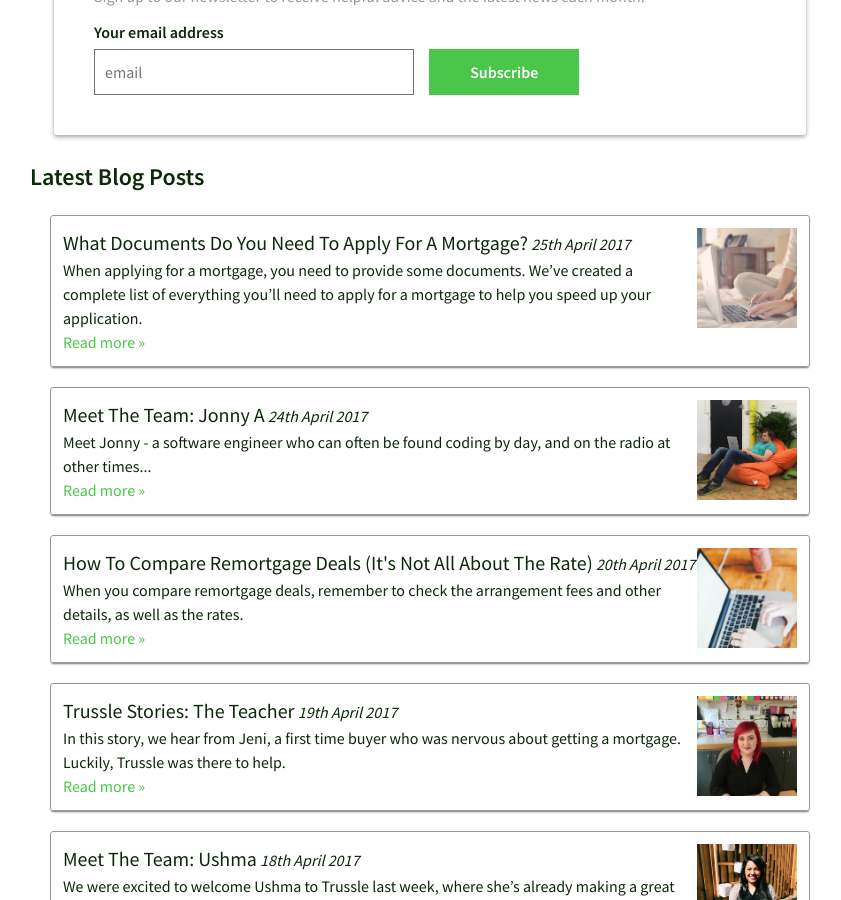
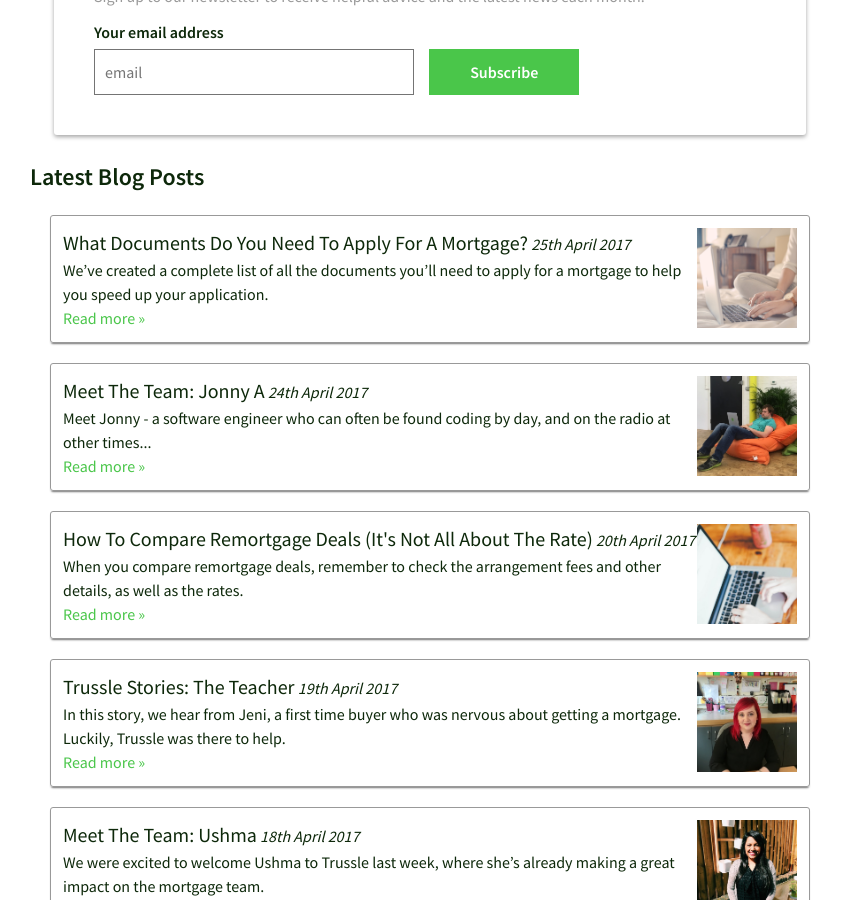
Before and after one commit to olitrussle/blog, a Jekyll site: the page built from index.html, in a window 1280 px wide and 900 px high, scrolled down 363 px. Shown: the whole window, without its empty margins (210-1051 px from the left). Built offline with Jekyll 4.4.1, drawn with Linux system fonts in a browser that asks for light colours; comment, search, counter and statistics services are not loaded.

Commit message:
Updated 2017-04-25-what-documents-do-you-need-for-a-mortgage.md

```diff
--- a/_posts/2017-04-25-what-documents-do-you-need-for-a-mortgage.md
+++ b/_posts/2017-04-25-what-documents-do-you-need-for-a-mortgage.md
@@ -3,9 +3,8 @@
 layout: post
 title: What Documents Do You Need To Apply For A Mortgage?
 excerpt: >-
-  When applying for a mortgage, you need to provide some documents. We’ve
-  created a complete list of everything you’ll need to apply for a mortgage to
-  help you speed up your application.
+  We’ve created a complete list of all the documents you’ll need to apply for a
+  mortgage to help you speed up your application.
 thumbnail_filename: documentsmortgagesquare.jpg
 author: Lydia Bower
 date: '2017-04-25 T00:00:00.000Z'
```
